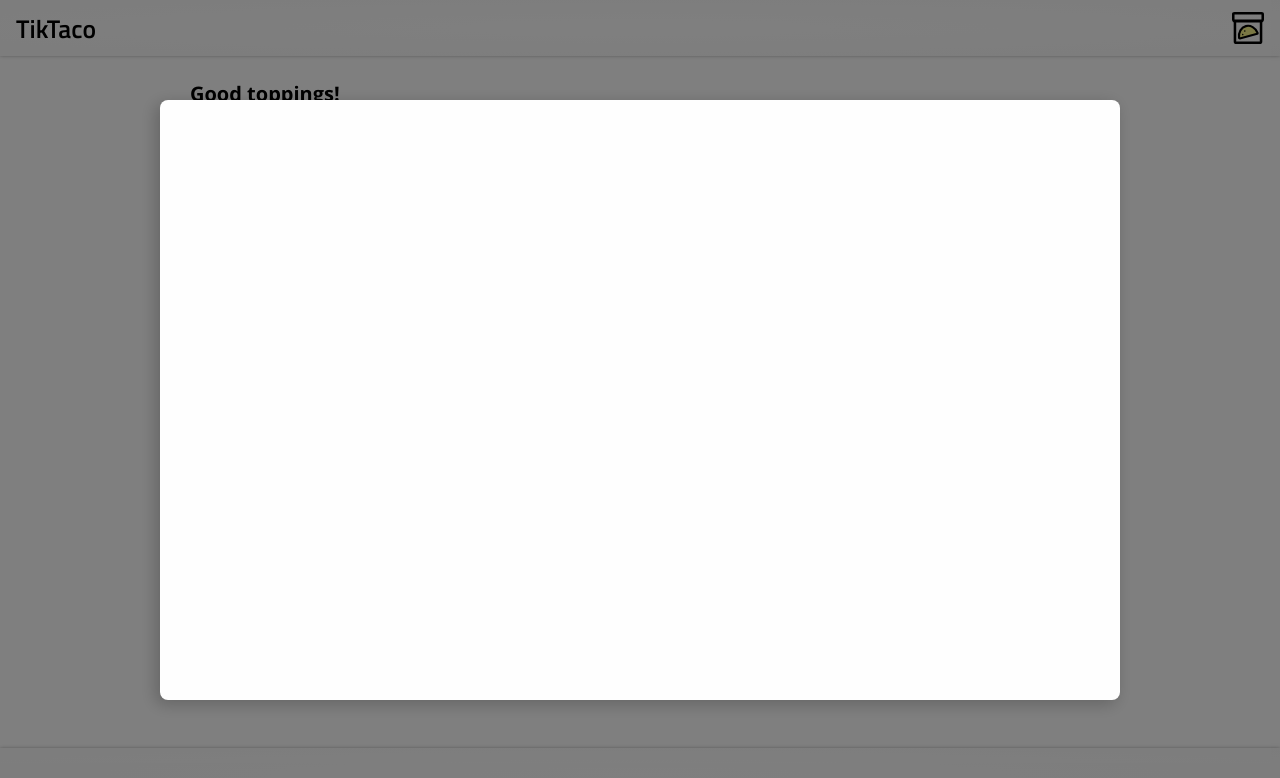
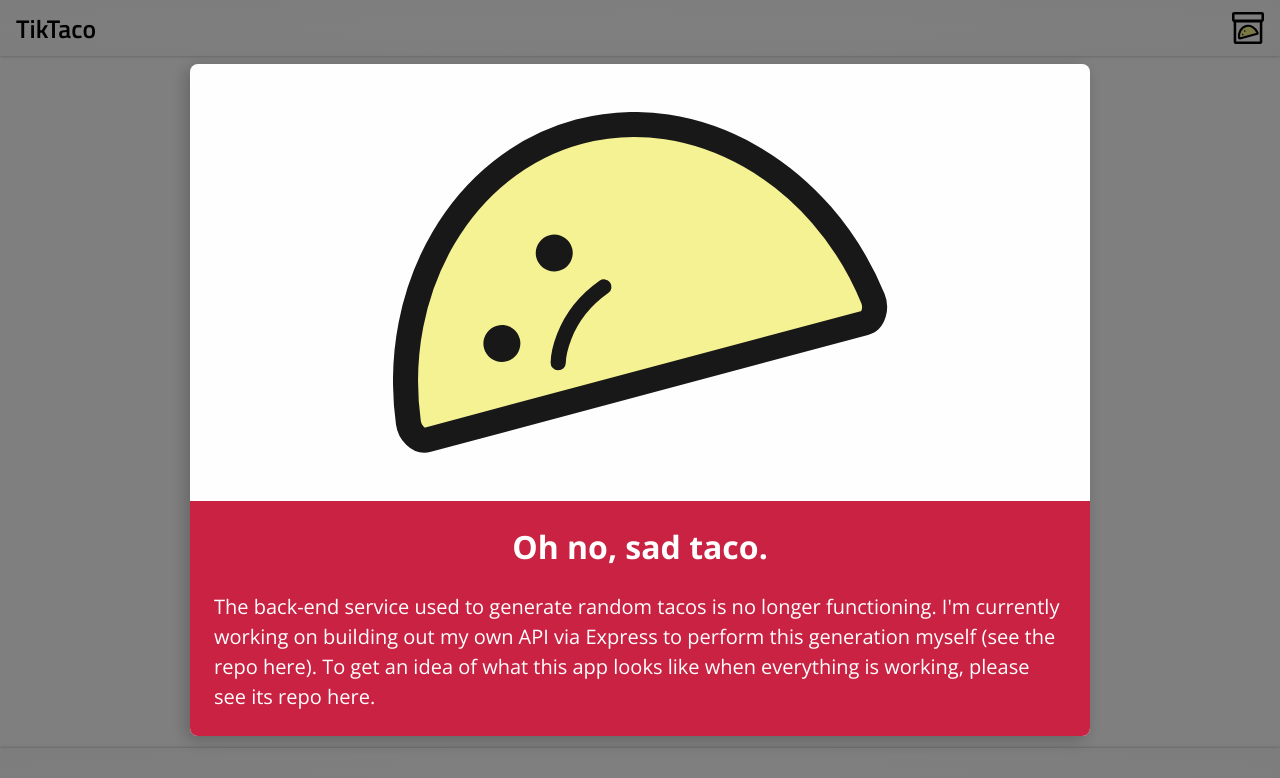
Before and after one commit to jon-schlandt/TikTaco, a React (Create React App) app: page / in a window 1280 px wide. Shown: the top 778 px of the page. Built offline with nearby package versions, Linux system fonts and the light colour scheme.

Commit message:
Complete initial structure and styling of SiteNotification

```diff
--- a/src/ Components/SiteNotification/SiteNotification.css
+++ b/src/ Components/SiteNotification/SiteNotification.css
@@ -14,11 +14,10 @@
 }
 
 .site-notification {
-  background: rgb(254, 254, 254);
+  background-color: rgb(254, 254, 254);
   width: 100%;
-  max-width: 960px;
+  max-width: 900px;
   height: fit-content;
-  height: 600px;
   display: flex;
   flex-direction: column;
   margin: 2rem 10%;
@@ -26,3 +25,51 @@
   box-shadow: -4px 4px 16px 1px rgba(0, 0, 0, .20);
   z-index: 3;
 }
+
+.site-notification > img {
+  width: 55%;
+  align-self: center;
+  margin: 48px 0;
+}
+
+.notify-details {
+  background-color: #c92243;
+  display: flex;
+  flex-direction: column;
+  padding: 24px;
+  border-bottom-left-radius: 8px;
+  border-bottom-right-radius: 8px;
+  color: white;
+}
+
+.notify-title {
+  width: 100%;
+  /* align-self: center; */
+  margin-bottom: 24px;
+  /* padding-bottom: 4px; */
+  /* border-bottom: solid 1px; */
+  color: inherit;
+  text-align: center;
+}
+
+.notify-msg {
+  line-height: 1.5em;
+  font-weight: 300;
+  font-size: 1.25em;
+  color: inherit;
+}
+
+.notify-msg > a {
+  font-weight: 500;
+  color: inherit;
+}
+
+.notify-salutation {
+  align-self: center;
+  font-weight: 700;
+}
+
+/* .site-notification > img {
+  object-fit: contain;
+  opacity: .25;
+} */
--- a/src/ Components/SiteNotification/SiteNotification.tsx
+++ b/src/ Components/SiteNotification/SiteNotification.tsx
@@ -1,9 +1,17 @@
 import './SiteNotification.css'
+import sadTaco from './sad_taco.svg'
 
 export default function SiteNotification() {
   return (
     <div className='sn-overlay'>
-      <div className='site-notification'></div>
+      <div className='site-notification'>
+        <img src={sadTaco} alt='a sad, sad taco' />
+        <div className='notify-details'>
+          <h1 className='notify-title'>Oh no, sad taco.</h1>
+          <p className='notify-msg'>The back-end service used to generate random tacos is no longer functioning. I'm currently working on building out my own API via Express to perform this generation myself (see the repo <a href='https://github.com/jon-schlandt/TikTaco-api'>here</a>). To get an idea of what this app looks like when everything is working, please see its repo <a href='https://github.com/jon-schlandt/TikTaco'>here</a>.</p>
+          {/* <h2 className='notify-salutation'>Thank you for your understanding.</h2> */}
+        </div>
+      </div>
     </div>
   )
 }
```
Also changed, not shown: src/ Components/SiteNotification/sad_taco.svg (added).
